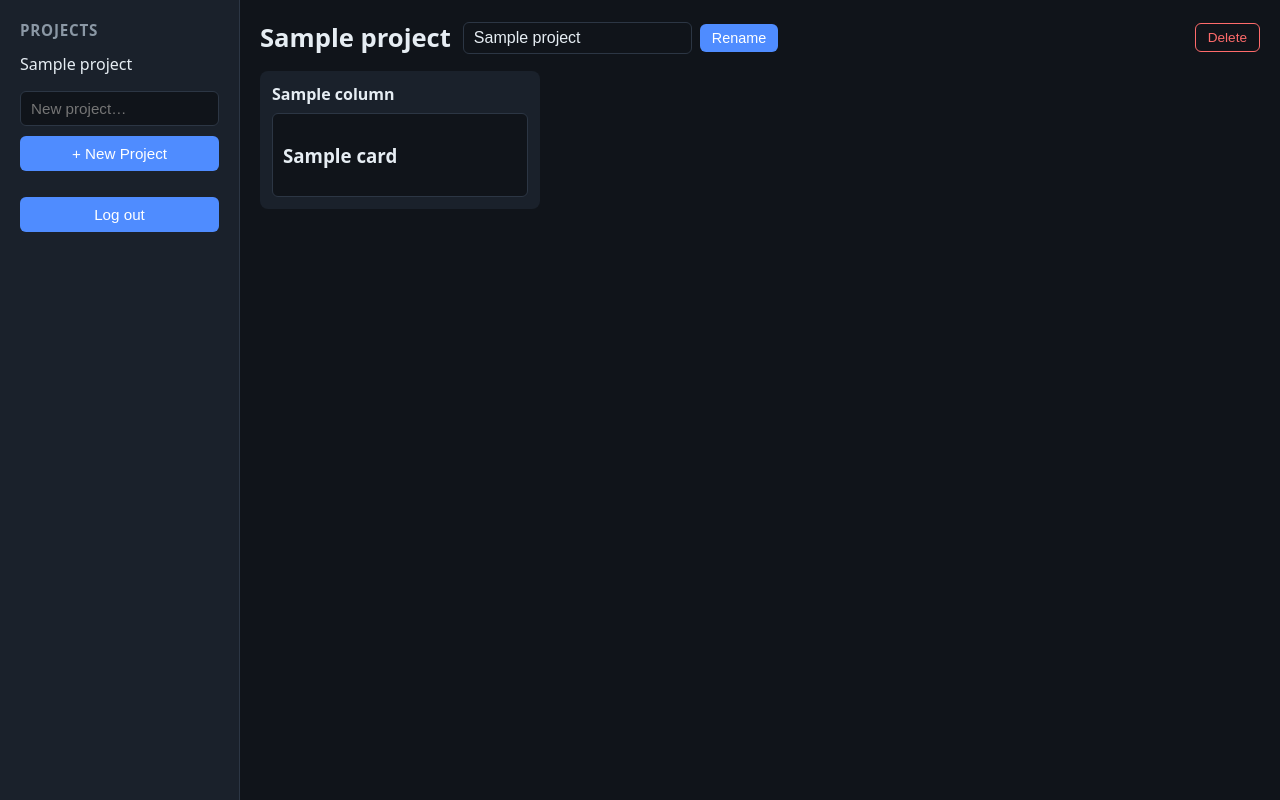
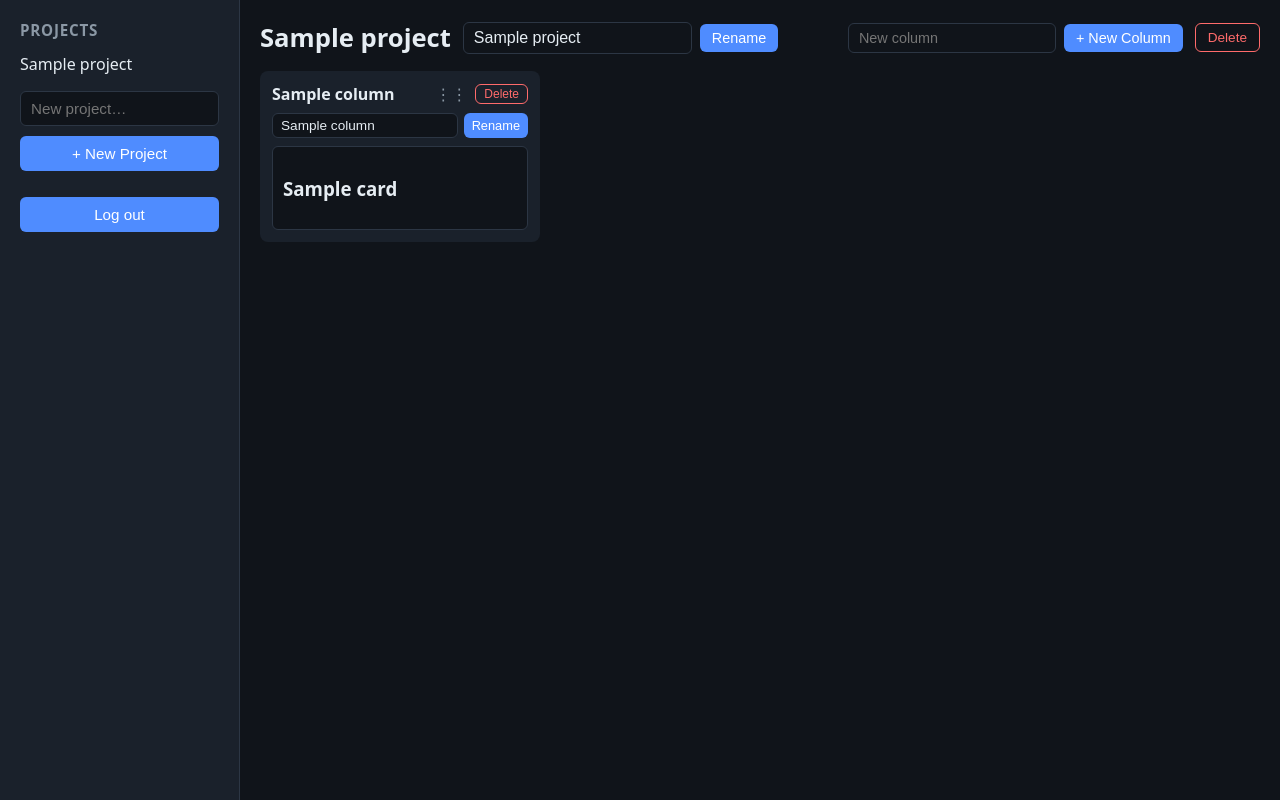
Before and after one commit to N30cyte/kanban-project, a FastAPI app: template app/templates/board.html in a window 1280 px wide. Run offline with FastAPI, Linux system fonts and the light colour scheme; the template is opened without the code that fills it: most values are stand-ins (such as "Sample title", 1, 10 or a date in 2020).

Commit message:
Slice 5: columns - add, rename, delete, reorder

```diff
--- a/app/main.py
+++ b/app/main.py
@@ -14,6 +14,7 @@ from app.config import settings
 from app.db import get_db
 from app.models import User
 from app.routes.auth import router as auth_router
+from app.routes.columns import router as columns_router
 from app.routes.projects import router as projects_router
 from app.services.projects import first_project
 
@@ -31,6 +32,7 @@ app.state.templates = Jinja2Templates(directory=BASE_DIR / "templates")
 
 app.include_router(auth_router)
 app.include_router(projects_router)
+app.include_router(columns_router)
 
 
 @app.exception_handler(AuthenticationRequired)
--- a/app/static/css/app.css
+++ b/app/static/css/app.css
@@ -212,8 +212,33 @@ body {
   cursor: pointer;
 }
 
+.new-column {
+  display: flex;
+  gap: 8px;
+  align-items: center;
+  margin-left: auto;
+}
+
+.new-column input {
+  padding: 6px 10px;
+  font-size: 0.9rem;
+  color: var(--text);
+  background: var(--bg);
+  border: 1px solid #2c3644;
+  border-radius: 6px;
+}
+
+.new-column button {
+  padding: 6px 12px;
+  font-size: 0.9rem;
+  color: #fff;
+  background: var(--accent);
+  border: 0;
+  border-radius: 6px;
+  cursor: pointer;
+}
+
 .board-delete {
-  margin-left: auto;
   padding: 6px 12px;
   font-size: 0.85rem;
   color: var(--error);
@@ -230,6 +255,15 @@ body {
   align-items: flex-start;
 }
 
+/* Sortable list of user columns; *Complete* stays outside it, last. */
+.user-columns {
+  display: flex;
+  gap: 12px;
+  align-items: flex-start;
+  flex: 1;
+  min-width: 0;
+}
+
 .column {
   flex: 0 0 auto;
   width: 280px;
@@ -240,12 +274,65 @@ body {
 
 .column-header {
   display: flex;
+  flex-direction: column;
+  gap: 8px;
+}
+
+.column-title-row {
+  display: flex;
   align-items: center;
   gap: 8px;
 }
 
 .column-name {
+  flex: 1;
+  min-width: 0;
   font-weight: 600;
+  overflow: hidden;
+  text-overflow: ellipsis;
+  white-space: nowrap;
+}
+
+.column-handle {
+  cursor: grab;
+  color: var(--muted);
+  user-select: none;
+}
+
+.column-rename {
+  display: flex;
+  gap: 6px;
+}
+
+.column-rename input {
+  flex: 1;
+  min-width: 0;
+  padding: 4px 8px;
+  font-size: 0.85rem;
+  color: var(--text);
+  background: var(--bg);
+  border: 1px solid #2c3644;
+  border-radius: 6px;
+}
+
+.column-rename button {
+  padding: 4px 8px;
+  font-size: 0.8rem;
+  color: #fff;
+  background: var(--accent);
+  border: 0;
+  border-radius: 6px;
+  cursor: pointer;
+}
+
+.column-delete {
+  padding: 2px 8px;
+  font-size: 0.75rem;
+  color: var(--error);
+  background: transparent;
+  border: 1px solid var(--error);
+  border-radius: 6px;
+  cursor: pointer;
 }
 
 .column-badge {
--- /dev/null
+++ b/app/static/js/board.js
@@ -0,0 +1,24 @@
+// Board interactions (SPEC §5.1): user columns drag by their handle; on
+// drop the new order is posted as repeated column_ids fields. *Complete*
+// sits outside the sortable list and always stays last (SPEC §11, Q1).
+document.addEventListener("DOMContentLoaded", () => {
+  const list = document.getElementById("user-columns");
+  if (!list || typeof Sortable === "undefined") return;
+
+  Sortable.create(list, {
+    handle: ".column-handle",
+    animation: 150,
+    onEnd: () => {
+      const ids = Array.from(list.querySelectorAll(".column")).map((el) =>
+        el.dataset.columnId
+      );
+      const body = new URLSearchParams();
+      for (const id of ids) body.append("column_ids", id);
+      fetch(`/projects/${list.dataset.projectId}/columns/reorder`, {
+        method: "POST",
+        headers: { "Content-Type": "application/x-www-form-urlencoded" },
+        body: body.toString(),
+      });
+    },
+  });
+});
--- a/app/templates/base.html
+++ b/app/templates/base.html
@@ -15,6 +15,7 @@
   </main>
   {% endblock %}
 
+  {% block scripts %}{% endblock %}
   <script src="/static/vendor/htmx.min.js" defer></script>
   <script src="/static/vendor/alpine.min.js" defer></script>
   <script src="/static/vendor/Sortable.min.js"></script>
--- a/app/templates/board.html
+++ b/app/templates/board.html
@@ -8,22 +8,19 @@
   <main class="board">
     {% include "partials/board_header.html" %}
     <section class="columns">
-      {% for column in columns %}
-      <section class="column" id="column-{{ column.id }}" data-column-id="{{ column.id }}">
-        <header class="column-header">
-          <span class="column-name">{{ column.name }}</span>
-          {% if column.is_complete %}<span class="column-badge">Complete</span>{% endif %}
-        </header>
-        <div class="cards">
-          {% for card in column.cards %}
-          <article class="card" id="card-{{ card.id }}">
-            <h3 class="card-title">{{ card.title }}</h3>
-          </article>
-          {% endfor %}
-        </div>
-      </section>
+      <div class="user-columns" id="user-columns" data-project-id="{{ project.id }}">
+        {% for column in columns if not column.is_complete %}
+        {% include "partials/column.html" %}
+        {% endfor %}
+      </div>
+      {% for column in columns if column.is_complete %}
+      {% include "partials/column.html" %}
       {% endfor %}
     </section>
   </main>
 </div>
 {% endblock %}
+
+{% block scripts %}
+<script src="/static/js/board.js" defer></script>
+{% endblock %}
--- a/app/templates/partials/board_header.html
+++ b/app/templates/partials/board_header.html
@@ -4,6 +4,10 @@
     <input type="text" name="name" value="{{ project.name }}" required>
     <button type="submit">Rename</button>
   </form>
+  <form class="new-column" hx-post="/projects/{{ project.id }}/columns" hx-target="#user-columns" hx-swap="beforeend">
+    <input type="text" name="name" placeholder="New column" required>
+    <button type="submit">+ New Column</button>
+  </form>
   <button type="button" class="board-delete" hx-delete="/projects/{{ project.id }}">Delete</button>
   {% if error %}<p class="form-error" role="alert">{{ error }}</p>{% endif %}
 </div>
--- /dev/null
+++ b/app/templates/partials/column.html
@@ -0,0 +1,10 @@
+<section class="column" id="column-{{ column.id }}" data-column-id="{{ column.id }}">
+  {% include "partials/column_header.html" %}
+  <div class="cards">
+    {% for card in column.cards %}
+    <article class="card" id="card-{{ card.id }}">
+      <h3 class="card-title">{{ card.title }}</h3>
+    </article>
+    {% endfor %}
+  </div>
+</section>
--- /dev/null
+++ b/app/templates/partials/column_header.html
@@ -0,0 +1,18 @@
+<header class="column-header" id="column-header-{{ column.id }}">
+  <div class="column-title-row">
+    <span class="column-name">{{ column.name }}</span>
+    {% if column.is_complete %}
+    <span class="column-badge">Complete</span>
+    {% else %}
+    <span class="column-handle" title="Drag to reorder">⋮⋮</span>
+    <button type="button" class="column-delete" hx-delete="/columns/{{ column.id }}" hx-target="closest .column" hx-swap="delete">Delete</button>
+    {% endif %}
+  </div>
+  {% if not column.is_complete %}
+  <form class="column-rename" hx-patch="/columns/{{ column.id }}" hx-target="#column-header-{{ column.id }}" hx-swap="outerHTML">
+    <input type="text" name="name" value="{{ column.name }}" required>
+    <button type="submit">Rename</button>
+  </form>
+  {% endif %}
+  {% if error %}<p class="form-error" role="alert">{{ error }}</p>{% endif %}
+</header>
```
Also changed, not shown: app/routes/columns.py (added, +131 -0 lines), app/services/columns.py (added, +113 -0 lines), tests/test_columns.py (added, +184 -0 lines).
